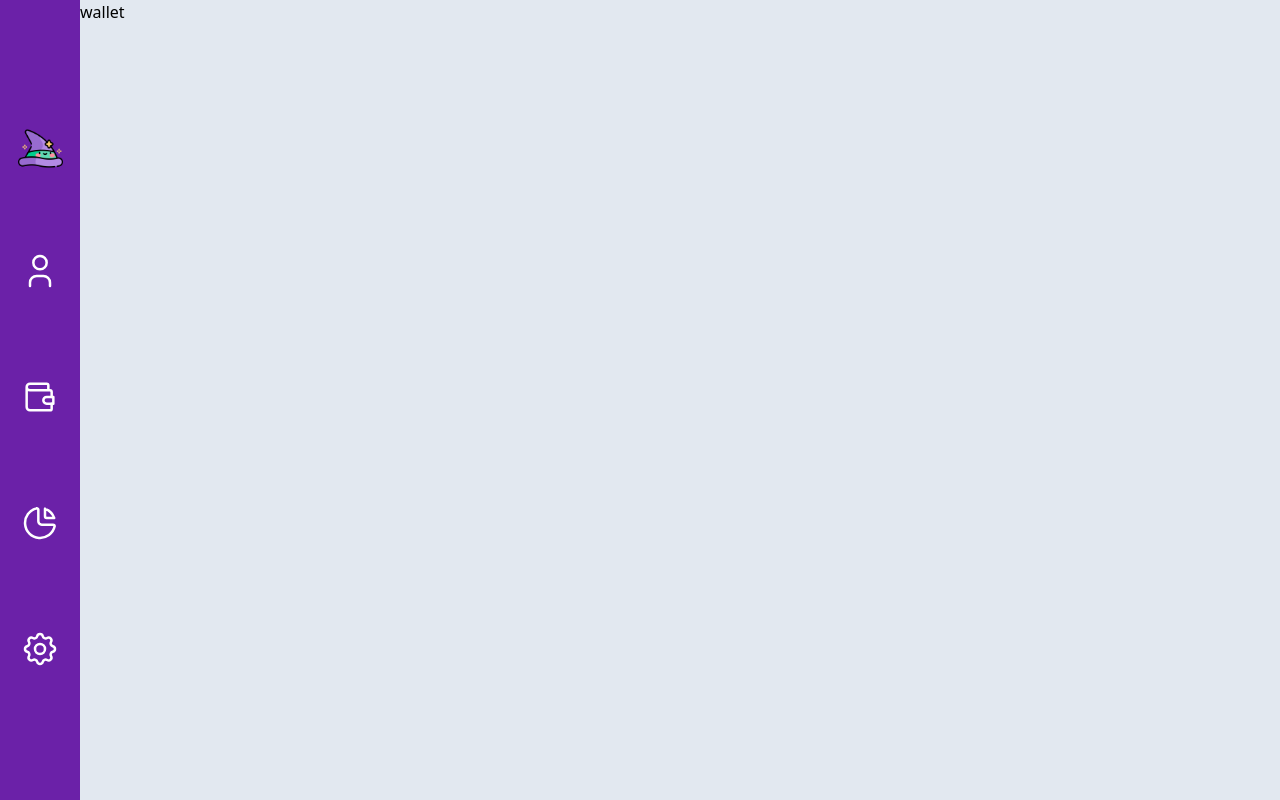
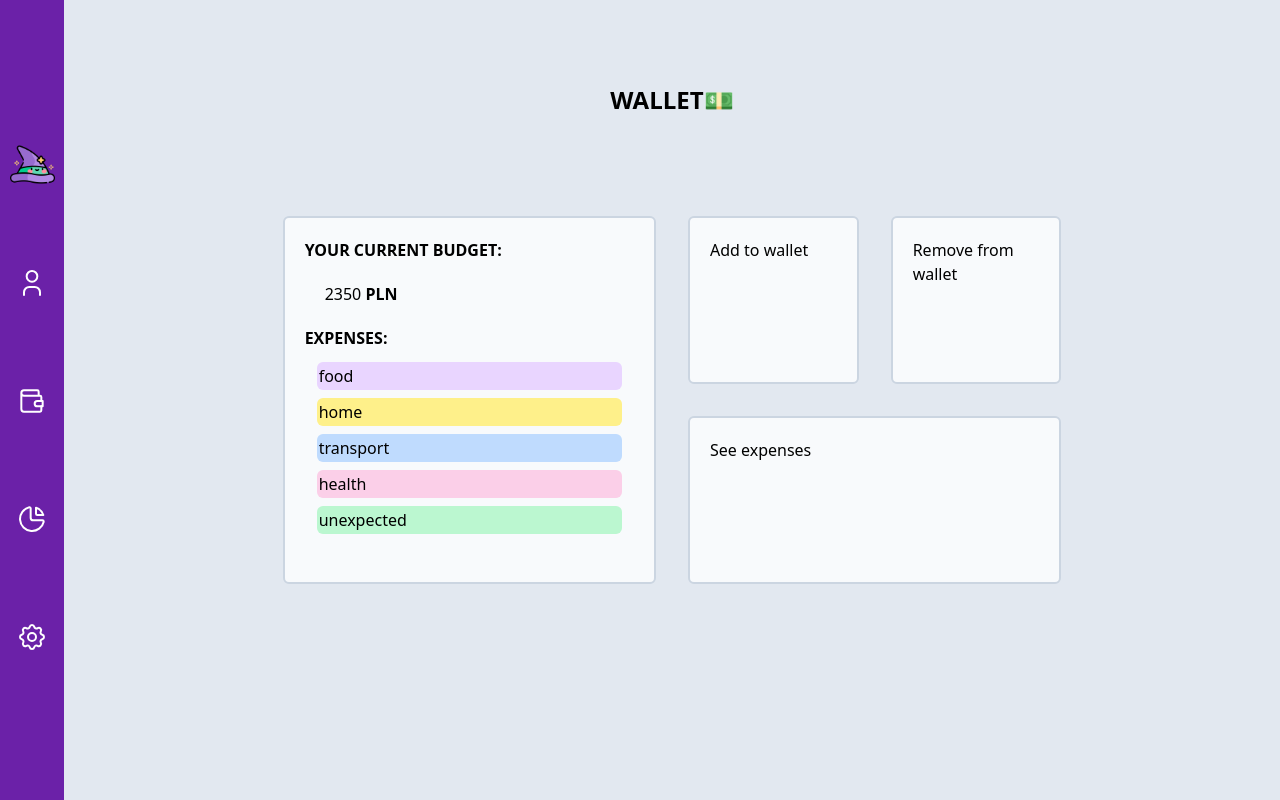
Before and after one commit to vermenea/MoneyWizard, a React (Vite) app: page / in a window 1280 px wide. Both pictures are taken after a click on the button 40 px from the left and 270 px from the top of the page. Built offline with nearby package versions, Linux system fonts and the light colour scheme.

Commit message:
feature: added some styling to wallet component

```diff
--- a/src/components/Nav.tsx
+++ b/src/components/Nav.tsx
@@ -24,7 +24,7 @@ const icons: Icon[] = [
 
 const Nav: React.FC<NavProps> = ({ onWalletClick, goHome }): JSX.Element => {
   return (
-    <nav className="flex flex-col items-center justify-center min-w-20 h-screen bg-purple-800 ">
+    <nav className="flex flex-col items-center justify-center min-w-16 h-screen bg-purple-800 ">
       <button onClick={goHome}>
         <img src={logo} width={45} className="my-10" alt="Logo" />
       </button>
@@ -32,7 +32,7 @@ const Nav: React.FC<NavProps> = ({ onWalletClick, goHome }): JSX.Element => {
         {icons.map((item, index) => (
           <li key={index}>
             <button onClick={() => onWalletClick()}>
-              <img src={item.icon} alt={item.alt} className="w-10 my-10" />
+              <img src={item.icon} alt={item.alt} className="w-8 my-10" />
             </button>
           </li>
         ))}
--- a/src/components/Wallet.tsx
+++ b/src/components/Wallet.tsx
@@ -1,3 +1,32 @@
 export default function Wallet() {
-  return <h1>wallet</h1>;
+  return (
+    <section className="grid grid-rows-4 grid-cols-6 w-screen max-h-screen">
+      <h1 className="flex justify-center items-center row-start-1 row-end-2 col-start-2 col-end-6 text-center text-2xl uppercase font-semibold">
+        wallet💵
+      </h1>
+      <div className="row-start-2 row-end-4 col-start-2 col-end-4 bg-slate-50 p-5 m-4 border-2 border-slate-300 rounded-md">
+        <h2 className="font-semibold uppercase">your current budget:</h2>
+        <p className="p-5">
+          2350<strong> PLN</strong>
+        </p>
+        <h2 className="font-semibold uppercase">expenses:</h2>
+        <ul className="p-1">
+          <li className="bg-purple-200 rounded-md p-0.5 m-2">food</li>
+          <li className="bg-yellow-200 rounded-md p-0.5 m-2">home</li>
+          <li className="bg-blue-200 rounded-md p-0.5 m-2">transport</li>
+          <li className="bg-pink-200 rounded-md p-0.5 m-2">health</li>
+          <li className="bg-green-200 rounded-md p-0.5 m-2">unexpected</li>
+        </ul>
+      </div>
+      <div className="row-start-2 row-end-3 col-start-4 col-end-5 bg-slate-50 p-5 m-4 border-2 border-slate-300 rounded-md">
+        Add to wallet
+      </div>
+      <div className="row-start-2 row-end-3 col-start-5 col-end-6 bg-slate-50 p-5 m-4 border-2 border-slate-300 rounded-md">
+        Remove from wallet
+      </div>
+      <div className="row-start-3 row-end-4 col-start-4 col-end-6 bg-slate-50  p-5 m-4 border-2 border-slate-300 rounded-md">
+        <h2>See expenses</h2>
+      </div>
+    </section>
+  );
 }
```
